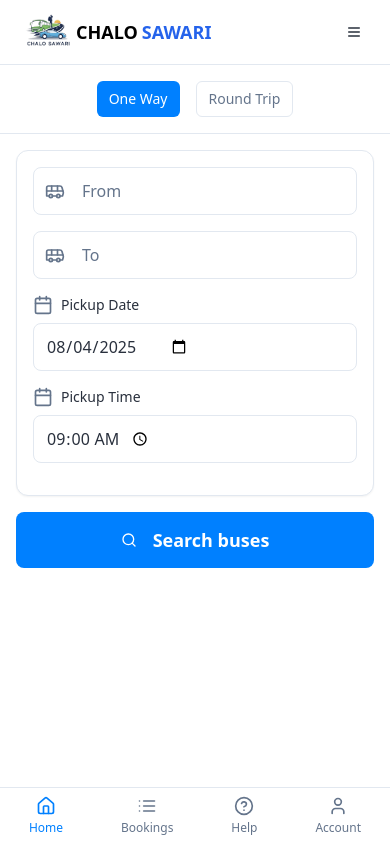
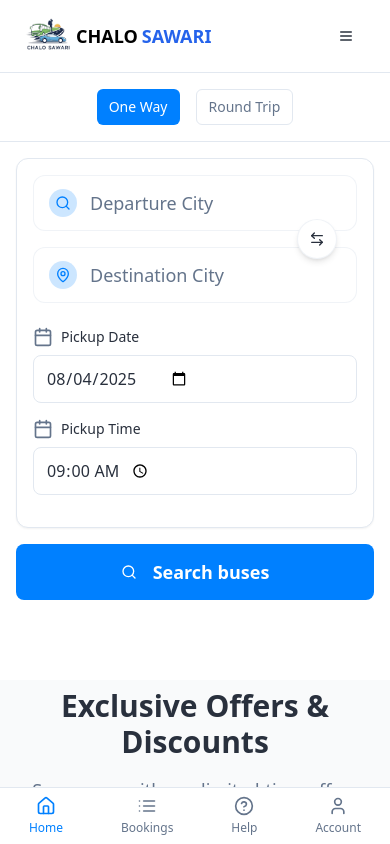
Before and after one commit to ajaypanchal761/chalosawarii, a React (Vite) app: page / in a window 390 px wide. Shown: the top 844 px of the page. Built offline with nearby package versions, Linux system fonts and the light colour scheme.

Commit message:
landing page completed

```diff
--- a/src/components/HeroSection.tsx
+++ b/src/components/HeroSection.tsx
@@ -35,9 +35,7 @@ const HeroSection = () => {
   };
 
   return (
-    <section
-      className="relative min-h-screen flex flex-col bg-white"
-    >
+    <section  className="relative min-h-[600px] flex flex-col bg-white">
       {/* Desktop Hero Content */}
       <div className="hidden md:block relative min-h-[500px] flex items-center justify-center bg-cover bg-center"
         style={{ backgroundImage: `url(${HomeBanner})` }}>
@@ -58,7 +56,7 @@ const HeroSection = () => {
             <Card className="max-w-4xl mx-auto p-6 bg-background/95 backdrop-blur-sm shadow-lg">
               <div className="grid grid-cols-5 gap-4 items-end">
                 {/* From */}
-                <div className="space-y-2">
+                <div className="space-y-2 relative">
                   <label className="text-sm font-medium text-foreground">From</label>
                   <div className="relative">
                     <div className="absolute left-3 top-1/2 transform -translate-y-1/2 w-6 h-6 bg-primary/20 rounded-full flex items-center justify-center z-10">
@@ -71,23 +69,22 @@ const HeroSection = () => {
                       onChange={(e) => setFromLocation(e.target.value)}
                     />
                   </div>
-                </div>
-
-                {/* Swap button */}
-                <div className="flex justify-center self-end mb-3">
+                  {/* Swap Icon overlapping From field */}
+                  <div className="absolute -right-6 top-1/2 transform -translate-y-1/2 z-20">
                     <Button
                       variant="outline"
                       size="icon"
-                    className="rounded-full hover:bg-muted hover:border-primary transition-colors"
+                      className="rounded-full w-8 h-8 bg-white shadow-md hover:bg-muted hover:border-primary transition-colors"
                       onClick={handleSwapLocations}
                       title="Swap locations"
                     >
                       <ArrowLeftRight className="w-4 h-4" />
                     </Button>
                   </div>
+                </div>
 
                 {/* To */}
-                <div className="space-y-2">
+                <div className="space-y-2 relative">
                   <label className="text-sm font-medium text-foreground">To</label>
                   <div className="relative">
                     <div className="absolute left-3 top-1/2 transform -translate-y-1/2 w-6 h-6 bg-primary/20 rounded-full flex items-center justify-center z-10">
@@ -167,27 +164,42 @@ const HeroSection = () => {
           {/* Main Booking Card */}
           <Card className="p-4 bg-background shadow-sm rounded-xl border border-border">
             {/* From Field */}
-            <div className="mb-4">
+            <div className="mb-4 relative">
               <div className="relative">
-                <Bus className="absolute left-3 top-1/2 transform -translate-y-1/2 text-muted-foreground w-5 h-5" />
+                <div className="absolute left-4 top-1/2 transform -translate-y-1/2 w-7 h-7 bg-primary/20 rounded-full flex items-center justify-center z-10">
+                  <Search className="w-4 h-4 text-primary" />
+                </div>
                 <Input
                   value={fromLocation}
                   onChange={(e) => setFromLocation(e.target.value)}
-                  className="pl-12 h-12 border-border rounded-lg"
-                  placeholder="From"
+                  className="pl-14 h-14 border-border/50 bg-background/90 backdrop-blur-sm text-lg font-medium rounded-xl"
+                  placeholder="Departure City"
                 />
+              </div>
+              {/* Swap Icon overlapping From field */}
+              <div className="absolute right-5 top-full transform -translate-y-3 z-20">
+                <Button
+                  variant="outline"
+                  size="icon"
+                  className="rounded-full border-border/50 hover:bg-primary/10 hover:border-primary transition-all duration-200 w-10 h-10 shadow-md bg-white"
+                  onClick={handleSwapLocations}
+                >
+                  <ArrowLeftRight className="w-5 h-5" />
+                </Button>
               </div>
             </div>
 
             {/* To Field */}
-            <div className="mb-4">
+            <div className="mb-6 relative">
               <div className="relative">
-                <Bus className="absolute left-3 top-1/2 transform -translate-y-1/2 text-muted-foreground w-5 h-5" />
+                <div className="absolute left-4 top-1/2 transform -translate-y-1/2 w-7 h-7 bg-primary/20 rounded-full flex items-center justify-center z-10">
+                  <MapPin className="w-4 h-4 text-primary" />
+                </div>
                 <Input
                   value={toLocation}
                   onChange={(e) => setToLocation(e.target.value)}
-                  className="pl-12 h-12 border-border rounded-lg"
-                  placeholder="To"
+                  className="pl-14 h-14 border-border/50 bg-background/90 backdrop-blur-sm text-lg font-medium rounded-xl"
+                  placeholder="Destination City"
                 />
               </div>
             </div>
--- a/src/components/OffersSection.tsx
+++ b/src/components/OffersSection.tsx
@@ -32,9 +32,9 @@ const OffersSection = () => {
   ];
 
   return (
-    <section className="py-16 bg-chalosawari-light-gray">
+    <section className="pt-2 pb-2 bg-chalosawari-light-gray">
       <div className="container mx-auto px-4">
-        <div className="text-center mb-12">
+        <div className="text-center mb-4">
           <h2 className="text-3xl md:text-4xl font-bold text-foreground mb-4">
             Exclusive Offers & Discounts
           </h2>
--- a/src/components/TopNavigation.tsx
+++ b/src/components/TopNavigation.tsx
@@ -6,6 +6,10 @@ import { Link } from "react-router-dom";
 
 const TopNavigation = () => {
   const [isMobileMenuOpen, setIsMobileMenuOpen] = useState(false);
+
+  const handleLoginClick = () => {
+    setIsMobileMenuOpen(false);
+  };
 
   return (
     <nav className="w-full bg-white shadow-sm border-b">
@@ -80,8 +84,9 @@ const TopNavigation = () => {
               variant="ghost"
               size="icon"
               onClick={() => setIsMobileMenuOpen(!isMobileMenuOpen)}
+              className="w-14 h-14"
             >
-              {isMobileMenuOpen ? <X className="w-5 h-5" /> : <Menu className="w-5 h-5" />}
+              {isMobileMenuOpen ? <X className="w-9 h-9" /> : <Menu className="w-9 h-9" />}
             </Button>
           </div>
         </div>
@@ -100,7 +105,7 @@ const TopNavigation = () => {
                 Offers
               </Button>
               <div className="flex flex-col space-y-2 pt-4 border-t">
-                <Link to="/auth" className="w-full">
+                <Link to="/auth" className="w-full" onClick={handleLoginClick}>
                   <Button variant="ghost" className="justify-start w-full">
                     <User className="w-4 h-4 mr-2" />
                     Login/Signup
```
Lines whose indentation alone changed are shown as unchanged.
